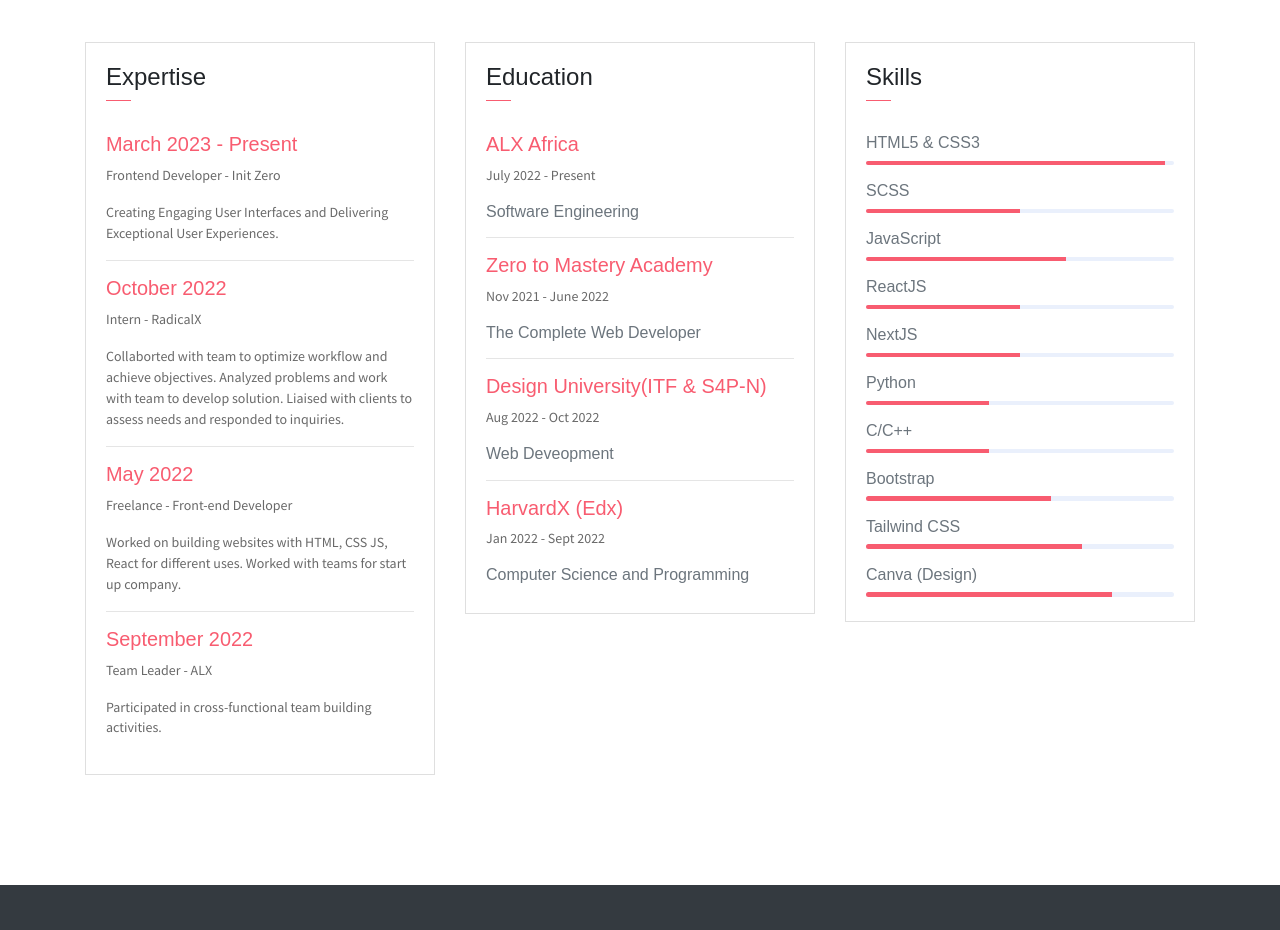
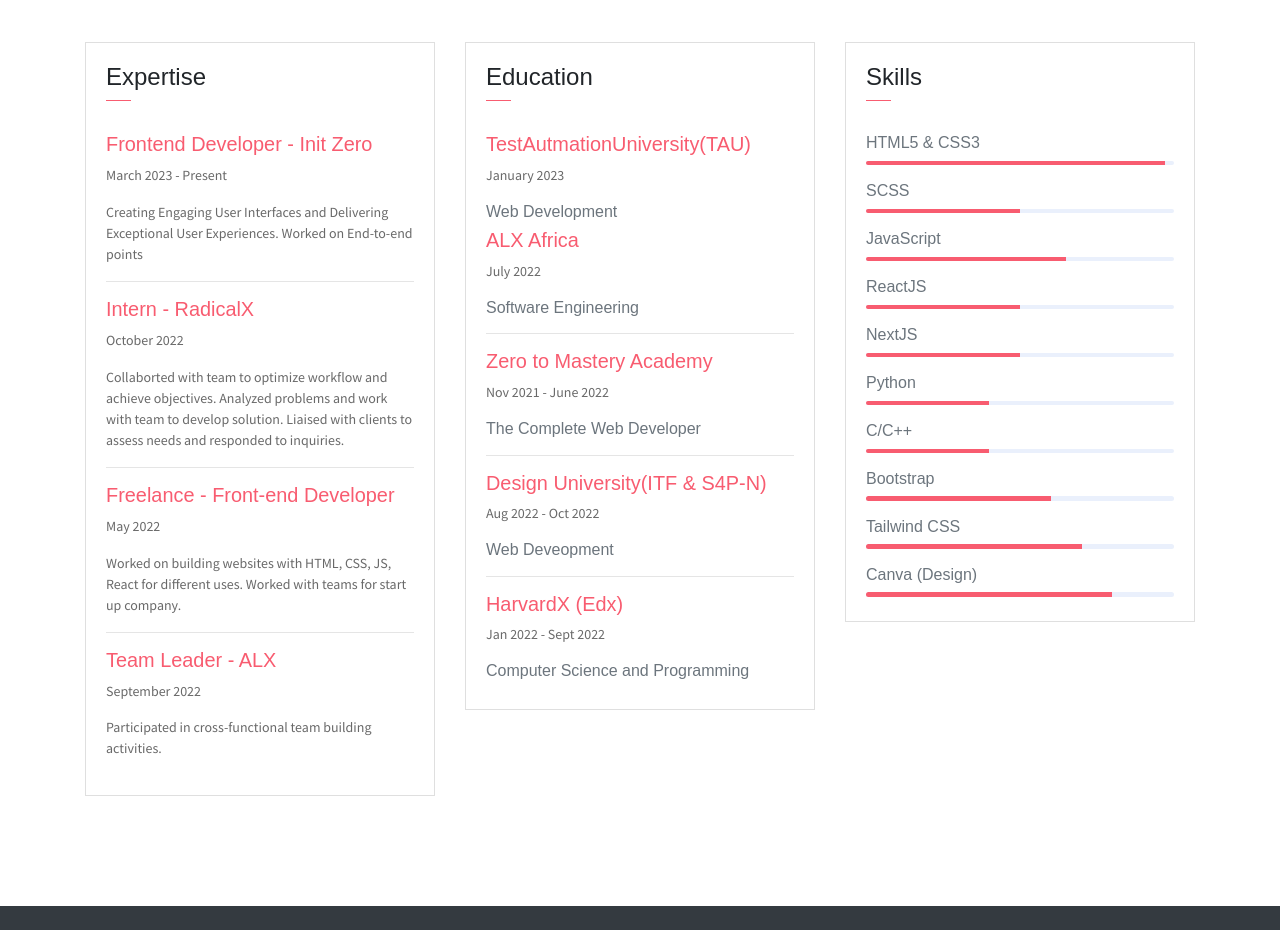
Before and after one commit to DEENOluwatobi/Portfolio, a plain HTML site: page index.html in a window 1280 px wide. Shown: the part 1360-2290 px from the top of the page. Drawn offline with Linux system fonts and the light colour scheme.

Commit message:
Updated work/education details

```diff
--- a/index.html
+++ b/index.html
@@ -27,7 +27,7 @@
                 <h4 class="header-subtitle" >Hello, I am</h4>
                 <h1 class="header-title">Shodimu Tobi</h1>
                 <h6 class="header-mono" >Front end Developer</h6>
-                <a href="assets/file/tobi-resume.pdf" download="Shodimu-Tobi">
+                <a href="assets/file/tobi-cv.pdf" download="Shodimu-Tobi">
                 <button class="btn btn-primary btn-rounded"><i class="ti-printer pr-2"></i>Print Resume</button>
                 </a>
             </div>
@@ -148,20 +148,20 @@
                             </div>
                         </div>
                         <div class="card-body">
-                            <h6 class="title text-danger">March 2023 - Present</h6>
-                            <P>Frontend Developer - Init Zero</P>
-                            <P class="subtitle">Creating Engaging User Interfaces and Delivering Exceptional User Experiences.</P>
+                            <h6 class="title text-danger">Frontend Developer - Init Zero</h6>
+                            <P>March 2023 - Present</P>
+                            <P class="subtitle">Creating Engaging User Interfaces and Delivering Exceptional User Experiences. Worked on End-to-end points</P>
                             <hr>
-                            <h6 class="title text-danger">October 2022</h6>
-                            <P>Intern - RadicalX</P>
+                            <h6 class="title text-danger">Intern - RadicalX</h6>
+                            <P>October 2022</P>
                             <P class="subtitle">Collaborted with team to optimize workflow and achieve objectives. Analyzed problems and work with team to develop solution. Liaised with clients to assess needs and responded to inquiries.</P>
                             <hr>
-                            <h6 class="title text-danger">May 2022</h6>
-                            <P>Freelance - Front-end Developer</P>
-                            <P class="subtitle">Worked on building websites with HTML, CSS JS, React for different uses. Worked with teams for start up company.</P>
+                            <h6 class="title text-danger">Freelance - Front-end Developer</h6>
+                            <P>May 2022</P>
+                            <P class="subtitle">Worked on building websites with HTML, CSS, JS, React for different uses. Worked with teams for start up company.</P>
                             <hr>
-                            <h6 class="title text-danger">September 2022</h6>
-                            <P>Team Leader - ALX</P>
+                            <h6 class="title text-danger">Team Leader - ALX</h6>
+                            <P>September 2022</P>
                             <P class="subtitle">Participated in cross-functional team building activities.</P>
                         </div>
                     </div>
@@ -175,8 +175,11 @@
                             </div>
                         </div>
                         <div class="card-body">
+                            <h6 class="title text-danger">TestAutmationUniversity(TAU)</h6>
+                            <P>January 2023</P>
+                            <h6 class="subtitle">Web Development</h6>
                             <h6 class="title text-danger">ALX Africa</h6>
-                            <P>July 2022 - Present</P>
+                            <P>July 2022</P>
                             <h6 class="subtitle">Software Engineering</h6>
                             <hr>
                             <h6 class="title text-danger">Zero to Mastery Academy</h6>
```
